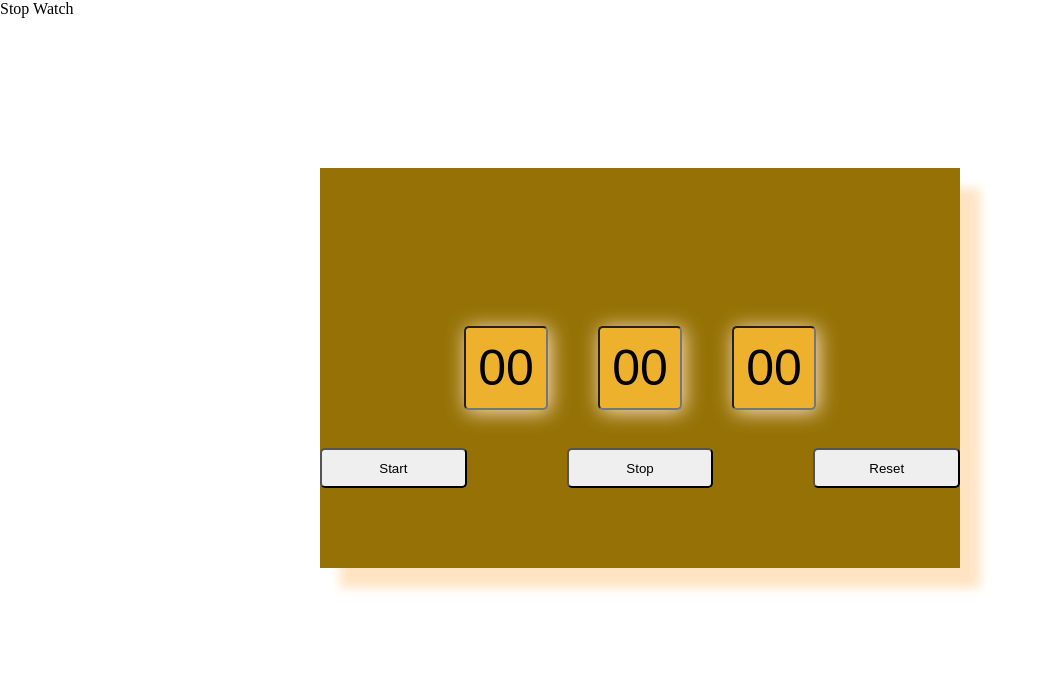
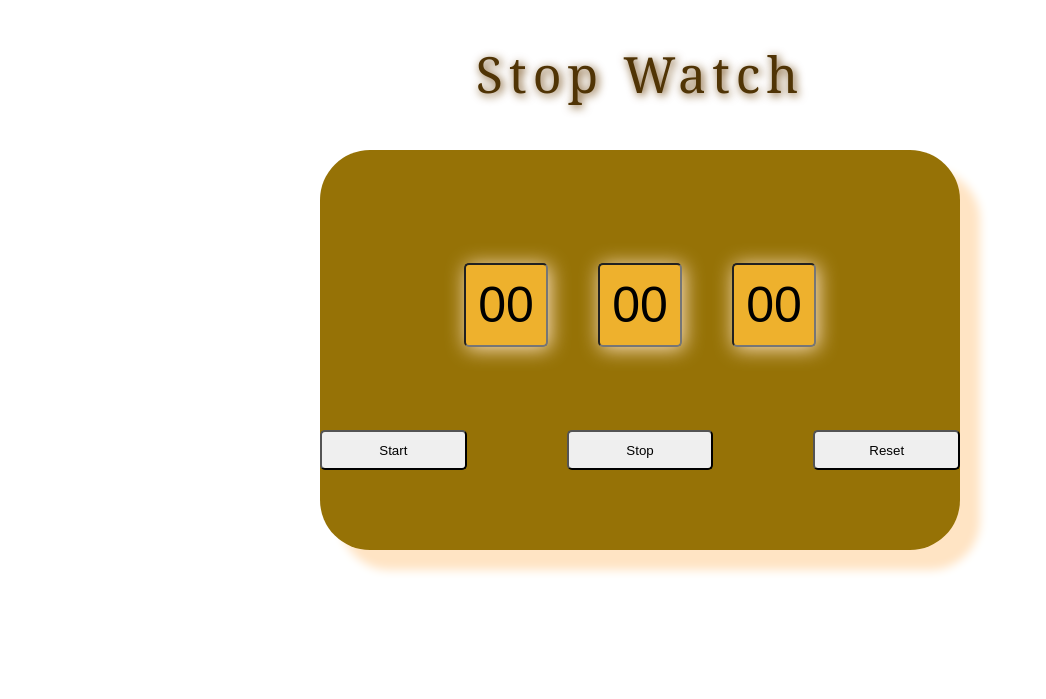
Before and after one commit to pumpumx/Web-Dev, a PHP site: page / in a window 1280 px wide. Shown: the top 699 px of the page, without its empty margins (0-1046 px from the left). Run offline with PHP 8.4, Linux system fonts and the light colour scheme.

Commit message:
Project Completed

```diff
--- a/Projects/StopWatch/script.js
+++ b/Projects/StopWatch/script.js
@@ -8,16 +8,13 @@
     if(document.getElementById("item1").disabled==true){
     interval = setInterval( ()=>{
         let clock3 = document.getElementById("clock3");
-        clock3.stepUp(1);
+        clock3.value = formatValue(parseInt(clock3.value) + 1);
             if(clock3.value>=60){
-                clock3.value = 0;
                 let clock2 = document.getElementById("clock2");
-             clock2.stepUp(1);
-
+                clock2.value = formatValue(parseInt(clock2.value)+1);
                 if(clock2.value>=60){
-                    clock2.value = 0 ;
                     let clock1 = document.getElementById("clock1");
-                    clock1.stepUp(1);
+                    clock1.value = formatValue(parseInt(clock2.value)+1);
                 }
             }
         } , 1000);
@@ -36,3 +33,7 @@
     }
     document.getElementById("item1").disabled=false;
 }
+
+function formatValue(value){
+    return String(value).padStart(2,"0");
+}
--- a/Projects/StopWatch/styles.css
+++ b/Projects/StopWatch/styles.css
@@ -7,6 +7,7 @@
     height:700px;
     justify-content: center;
     align-items: center;
+    background-color: rgb(255, 255, 255);
 }
 .main{
     display: flex;
@@ -14,6 +15,21 @@
     height: 700px;
     justify-content: center;
     align-items: center;
+}
+.head{
+    display: flex;
+    width:100%;
+    justify-content: center;
+    align-items:center;
+    position:absolute;
+    margin-top: 40px;
+}
+.head > p{
+    font-size: 50px;
+    font-family:Cambria, Cochin, Georgia, Times, 'Times New Roman', serif;
+    color: rgb(80, 52, 5);
+    text-shadow: 2px 2px 10px rgb(106, 63, 6);
+    letter-spacing: 6px;
 }
 .container{
     display: flex;
@@ -23,6 +39,7 @@
     box-shadow: 20px 20px 10px bisque;
     align-items: center;
     justify-content: center;
+    border-radius: 50px;
 }
 .button{
     display: flex;
@@ -51,11 +68,6 @@
     align-content: center;
     gap:50px;
 }
-input::-webkit-outer-spin-button,
-input::-webkit-inner-spin-button {
-  -webkit-appearance: none;
-  margin: 0;
-}
 .clock{
     display: flex;
     width:80px;
@@ -67,4 +79,11 @@
     align-items: center;
     font-size: 50px;
     text-align: center;
+    margin-bottom: 90px;
 }
+
+input::-webkit-outer-spin-button,
+input::-webkit-inner-spin-button {
+  -webkit-appearance: none;
+  margin: 0;
+}
```
